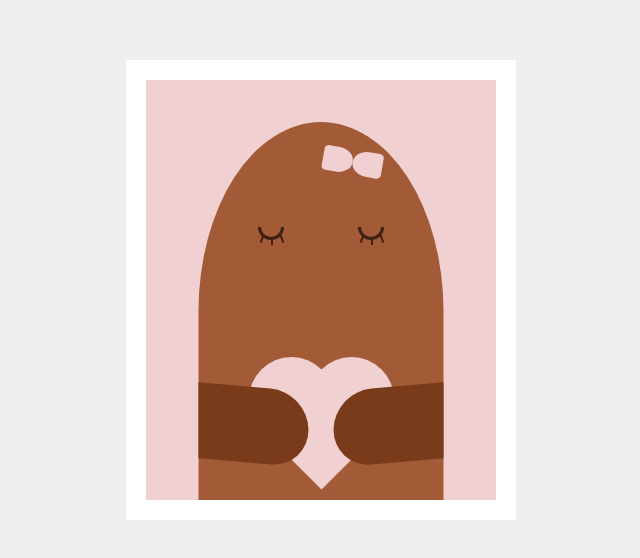
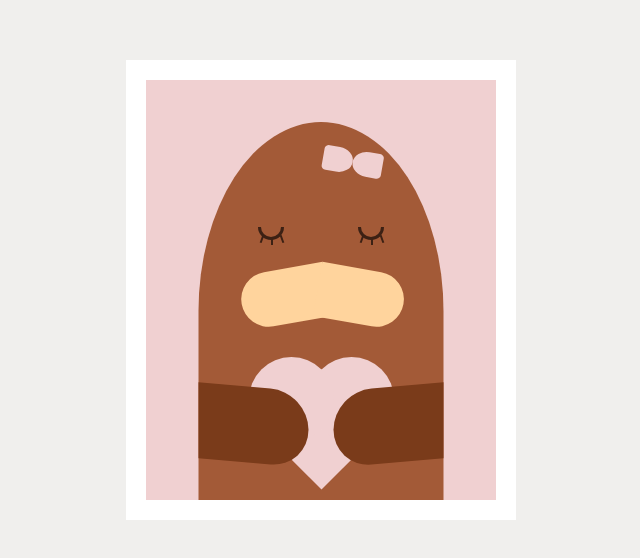
Before and after one commit to tod619/20_CSSDrawing_beaverDrawing, a plain HTML site: page index.html in a window 1280 px wide. Shown: the part 110-668 px from the top of the page, without its empty margins (319-959 px from the left). Drawn offline with Linux system fonts and the light colour scheme.

Commit message:
add style to the muzzle div + the muzzle before in style.css file

```diff
--- a/style.css
+++ b/style.css
@@ -154,3 +154,26 @@ body {
     top: -2px;
     transform: rotate(-20deg);
 }
+
+.muzzle {
+    position: absolute;
+    width: 87px;
+    height: 55px;
+    background-color: #ffd49d;
+    top: 45%;
+    left: 27%;
+    border-radius: 50px 0 0 50px;
+    transform: rotate(-10deg);
+}
+
+.muzzle::before {
+    content: "";
+    position: absolute;
+    width: 100%;
+    height: 100%;
+    background-color: #ffd49d;
+    left: 100%;
+    border-radius: 0 50px 50px 0;
+    transform: rotate(20deg);
+    transform-origin: left top;
+}
```
